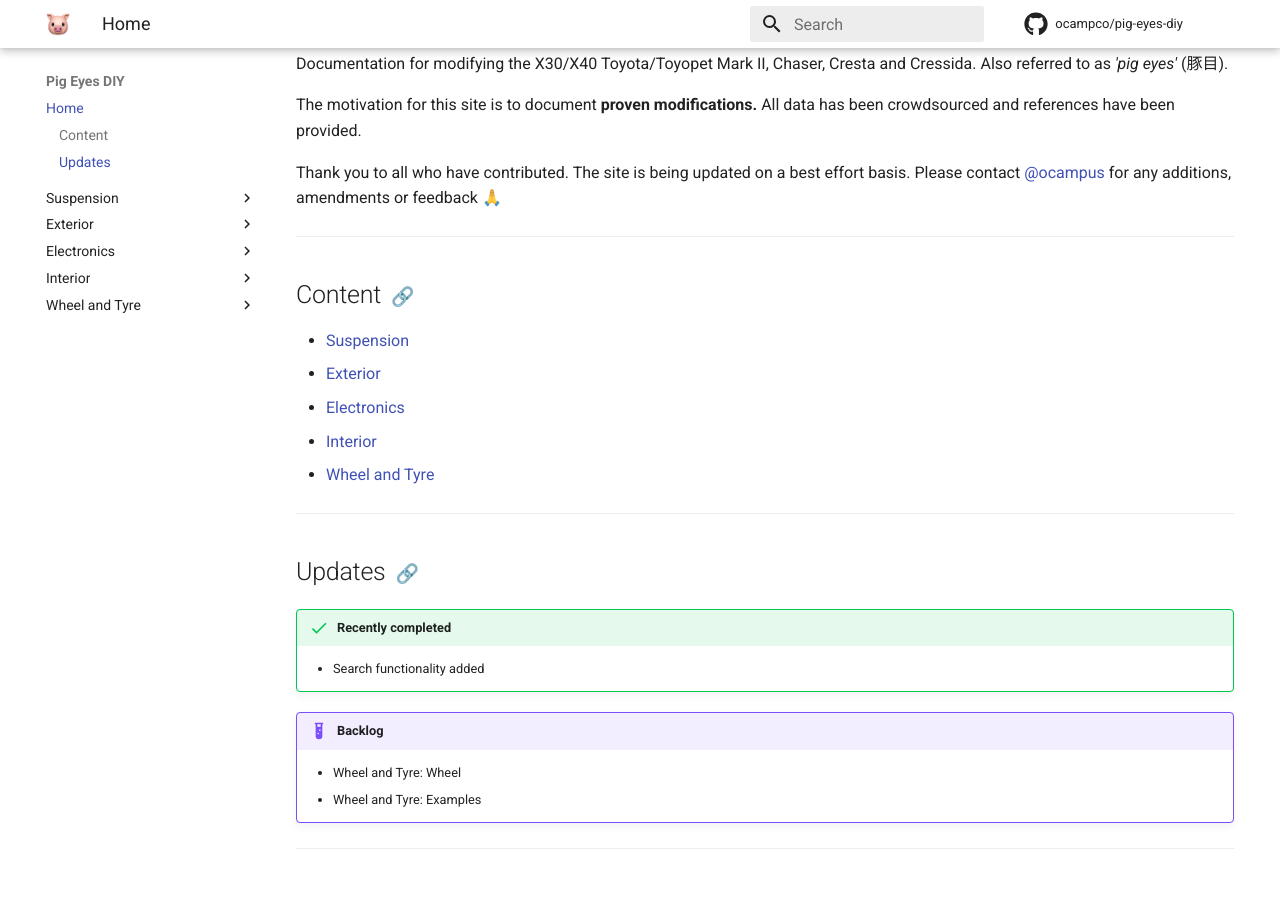
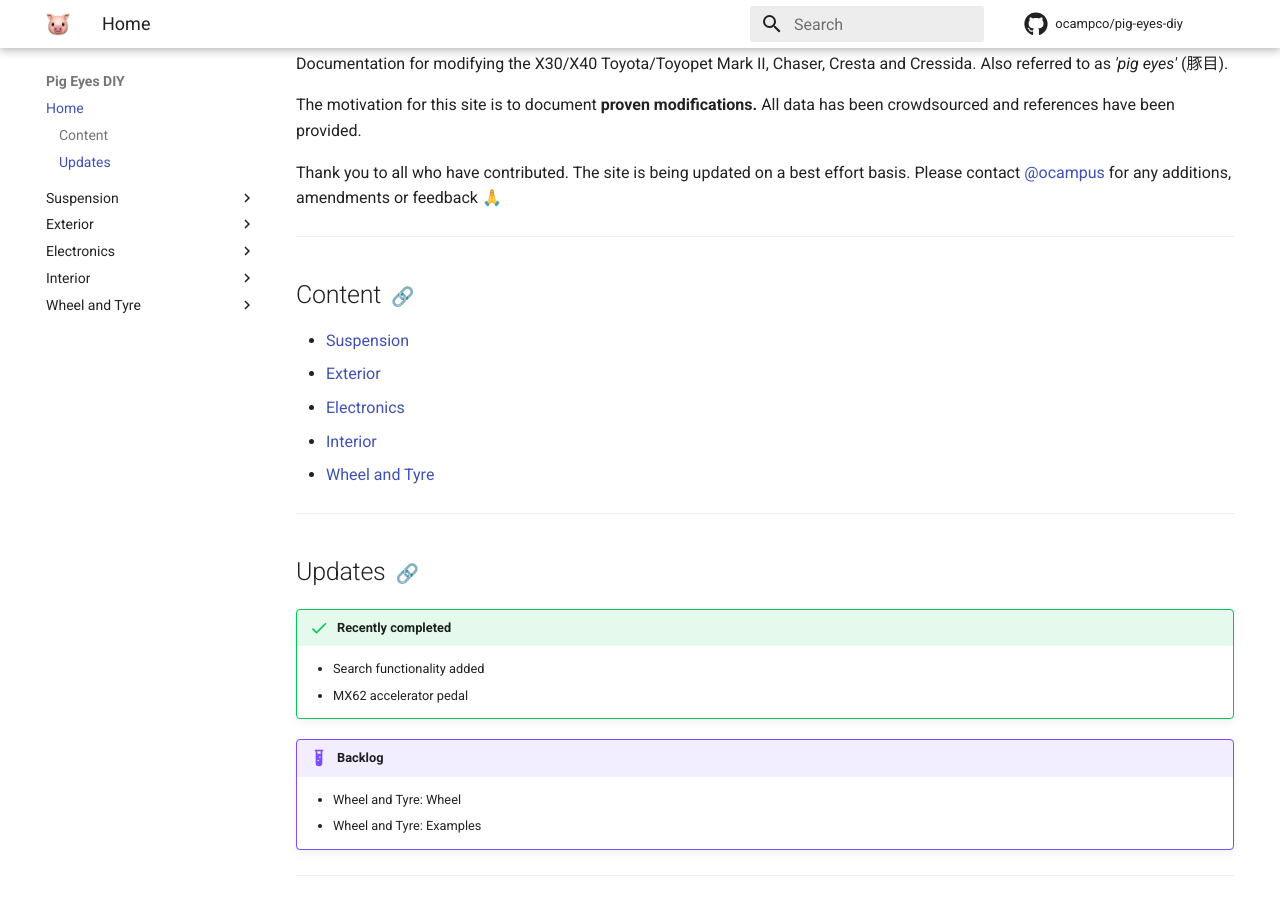
Before and after one commit to ocampco/pig-eyes-diy, an MkDocs documentation site: the page built from docs/index.md, in a window 1280 px wide and 900 px high, scrolled down 607 px. Built offline with MkDocs 1.6.1 and Material for MkDocs 9.7.7, drawn with Linux system fonts in a browser that asks for light colours; comment, search, counter and statistics services are not loaded; before the commit the page ends 1480 px from its top, so only the background shows below that.

Commit message:
Add update to homepage

```diff
--- a/docs/index.md
+++ b/docs/index.md
@@ -24,6 +24,7 @@ Thank you to all who have contributed. The site is being updated on a best effor
 
 !!! success "Recently completed"
     - Search functionality added
+    - MX62 accelerator pedal
 
 !!! example "Backlog"
     - Wheel and Tyre: Wheel
```
